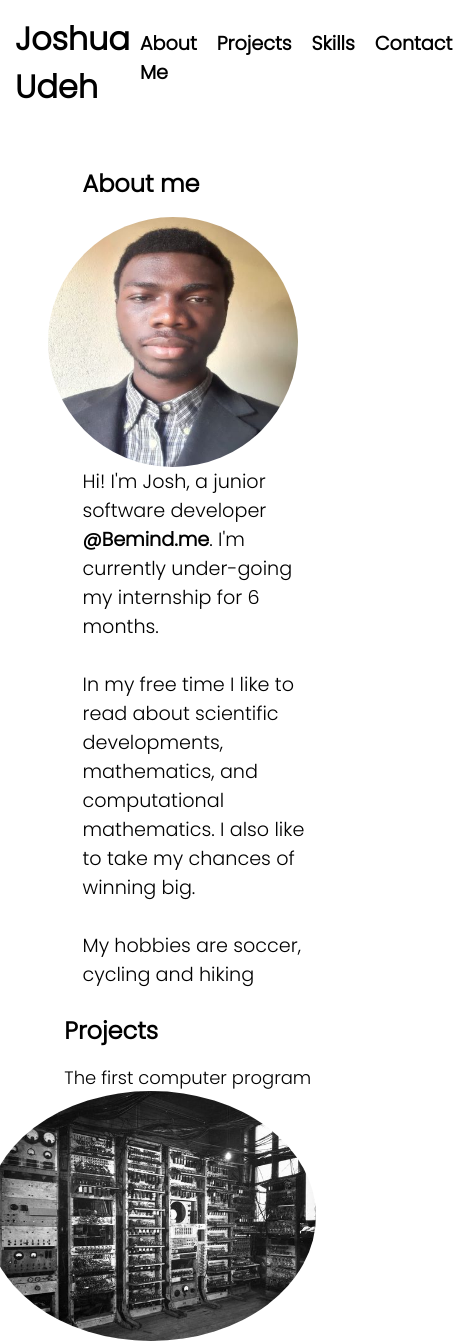
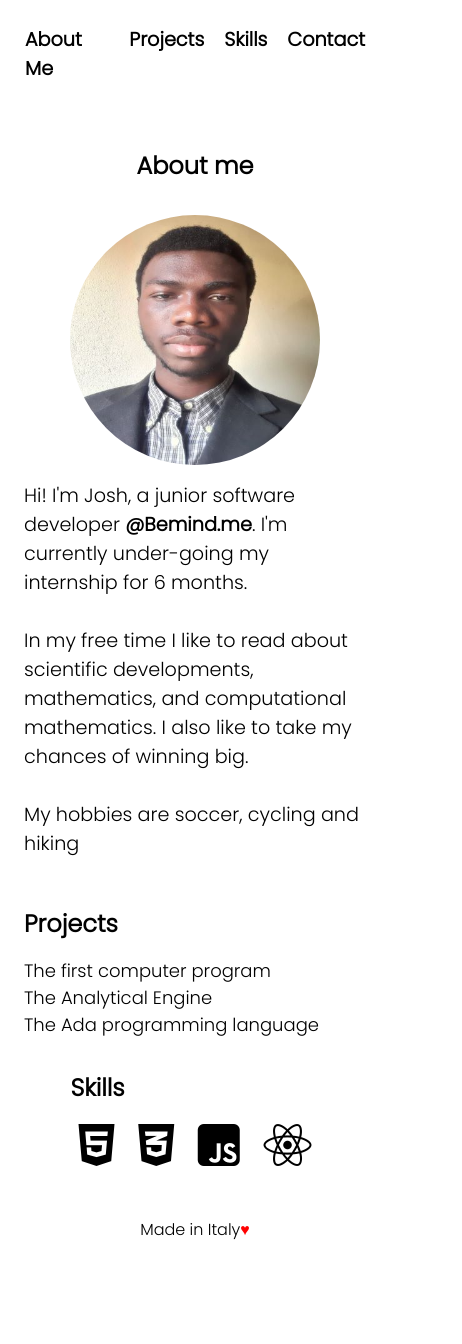
Before and after one commit to joshuaudeh/html-css-javascript-project, a plain HTML site: page index.html in a window 390 px wide. Shown: the top 1344 px of the page, 462 px wide, since content can reach past the window. After the commit the page ends 1242 px from the top, so only its background shows below. Drawn offline with Linux system fonts and the light colour scheme.

Commit message:
mobile responsive

```diff
--- a/index.html
+++ b/index.html
@@ -12,9 +12,9 @@
 <body>
     <header>
         <nav class="nav">
-            <h1>Joshua Udeh</h1>
+            <h1 class="h1">Joshua Udeh</h1>
             <ul>
-                <li><a href="#about">About Me</a></li>
+                <li><a href="#about-me">About Me</a></li>
                 <li><a href="#projects">Projects</a></li>
                 <li><a href="#skills">Skills</a></li>
                 <li><a href="/contact.html">Contact</a></li>
@@ -22,10 +22,10 @@
         </nav>
     </header>
     <main>
-        <div class="about" >
+        <div class="about-me" >
             <h2>About me</h2>
-            <div class="intro">
-                <img  src="/images/joshua.up.jpg" alt="profile-picture" >
+            <div class="intro-container">
+                <img src="/images/joshua.up.jpg" alt="profile-picture" >
                 <p>Hi! I'm Josh, a junior software developer <strong>@Bemind.me</strong>. I'm currently under-going my internship for 6 months.</p>
                 <br>
                 <p>In my free time I like to read about scientific developments, mathematics, and computational mathematics. I also like to take   my chances of winning big.</p>
@@ -34,19 +34,19 @@
             </div>
         </div>
     </main>
-    <section class="projects">
+    <section class="projects-container">
         <h3>Projects</h3>
         <div>
-            <p>The first computer program</p>
-            <img src="/images/first computer program.jpg" alt="first-program">
+            <p class="first">The first computer program</p>
+            <img src="/images/first computer program.jpg" class="first-program toggle" alt="first-program">
         </div>
         <div>
-            <p>The Analytical Engine</p>
-            <img src="" alt="">
+            <p class="first">The Analytical Engine</p>
+            <img src="/images/first computer program.jpg" class="first-program toggle" alt="first-program">
         </div>
         <div>
-            <p>The Ada programming language</p>
-            <img src="" alt="">
+            <p class="first">The Ada programming language</p>
+            <img src="/images/first computer program.jpg" class="first-program toggle" alt="first-program">
         </div>
     </section>
     <section class="skills">
@@ -59,11 +59,9 @@
         </div>
     </section>
     <footer>
-        <p class="footer">Made in Italy</p>
+        <p class="footer">Made in Italy<span class="heart">♥</span></p>
     </footer>
 
-
-
-    <script src="./script.js"></script>
+    <!-- <script src="./script.js"></script> -->
 </body>
 </html>
--- a/script.js
+++ b/script.js
@@ -0,0 +1,17 @@
+let paragraphs = Array.from(document.querySelectorAll('.first'));
+console.log(paragraphs);
+
+let projects = Array.from(document.querySelectorAll(".first-program")) ;
+console.log(projects);
+
+
+
+
+
+
+
+// function showInfo() {
+//     projects.classList.toggle('first-program');
+// }
+
+// paragraphs.addEventListener('click', showInfo);
--- a/style.css
+++ b/style.css
@@ -1,3 +1,4 @@
+/* Universal */
 * {
     margin: 0px;
     padding: 0px;
@@ -8,15 +9,28 @@ body {
     font-family: 'Poppins', sans-serif;
 }
 
-h1 {
+
+/* Headings */
+
+.h1 {
     font-size: 2rem;
     font-weight: bolder;
 }
 
+h2 {
+    margin-bottom: 1rem;
+}
+
+h3 {
+    font-size: 1.5rem;
+    margin-bottom: 1rem;
+}
+
+ /* styled components */
 .nav {
     display: flex;
     justify-content: space-around;
-    align-items: baseline;
+    align-items: center;
     padding: 15px;
     margin-bottom: 1rem;
 }
@@ -34,8 +48,14 @@ h1 {
     color: black
 }
 
-.about {
-    /* background-color: blueviolet; */
+.first {
+    cursor: pointer;
+}
+
+
+/* containers */
+
+.about-me {
     width: 70%;
     height: auto;
     margin: 0 auto;
@@ -44,66 +64,124 @@ h1 {
     flex-direction: column;
 }
 
-h2 {
-    margin-bottom: 1rem;
-}
-
-.intro {
+.intro-container {
     font-size: larger;
 }
 
-img {
-    border-radius: 50%;
-    float: right;
-    height: 250px;
-    margin-right: 10px;
-    transition: transform 3s;
-}
-
-img:hover {
-    transform: rotate(-45deg)
-}
-
-h3 {
-    font-size: 1.5rem;
-    margin-bottom: 1rem;
-}
-
-.projects {
-    /* background-color: red; */
+.projects-container {
     width: 67%;
     margin: 0 auto 2rem;
     font-size: large;
 }
+
+.contact {
+    display: flex;
+    flex-direction: column;
+    align-items: center;
+}
+
 .skills {
-
     width: 68%;
     margin: 0px auto 2rem;
     padding: 8px;
+}
+
+/* images and fonts */
+
+.intro-container img {
+    border-radius: 50%;
+    float: right;
+    height: 250px;
+    margin: 1rem;
+    transition: transform 3s;
+}
+
+.intro-container img:hover {
+    transform: rotate(-45deg)
+}
+
+.first-program {
+    display: none;
+}
+
+.toggle {
+    height: 250px;
+    border-radius: 5px;
 }
 
 .fonts {
     font-size: 3rem;
     display: flex;
     justify-content: space-between;
+    margin: 8px;
 }
 
+.heart {
+    color: red;
+}
+
+
 .footer {
-
     width: 70%;
     margin: 0 auto;
     text-align: center;
 }
 
 
-.contact {
-    display: flex;
-    flex-direction: column;
-    justify-content: space-around;
-    align-items: center;
-    text-align: end;
+
+@media (max-width: 620px) {
+    .h1 {
+        display: none;
+    }
+
+    .nav {
+        flex-wrap: wrap;
+        display: flex;
+        align-items: center;
+    }
+
+    .about-me {
+        /* background-color: blueviolet; */
+        width: 100%;
+        height: auto;
+    }
+
+    h2 {
+        text-align: center;
+    }
+
+    .intro-container {
+        display: flex;
+        flex-direction: column;
+        align-items: center;
+        justify-content: center;
+    }
+
+    .intro-container img {
+        transition: transform 3s;
+    }
+
+    .intro-container img:hover {
+        transform: rotate(-45deg);
+    }
+
+    .projects-container {
+        width: 100%;
+        margin: 1.5rem;
+        font-size: large;
+    }
+
+    /* .skills {
+        width: 100%;
+        margin: 2rem;
+        padding: 8px;
+    } */
+
+    /* .fonts {
+        font-size: 3rem;
+        display: flex;
+        width: 100%;
+    } */
+
+
 }
-
-.fab {
-    margin: 10px;
-}
```
Also changed, not shown: contact.html (+1 -1 lines).
